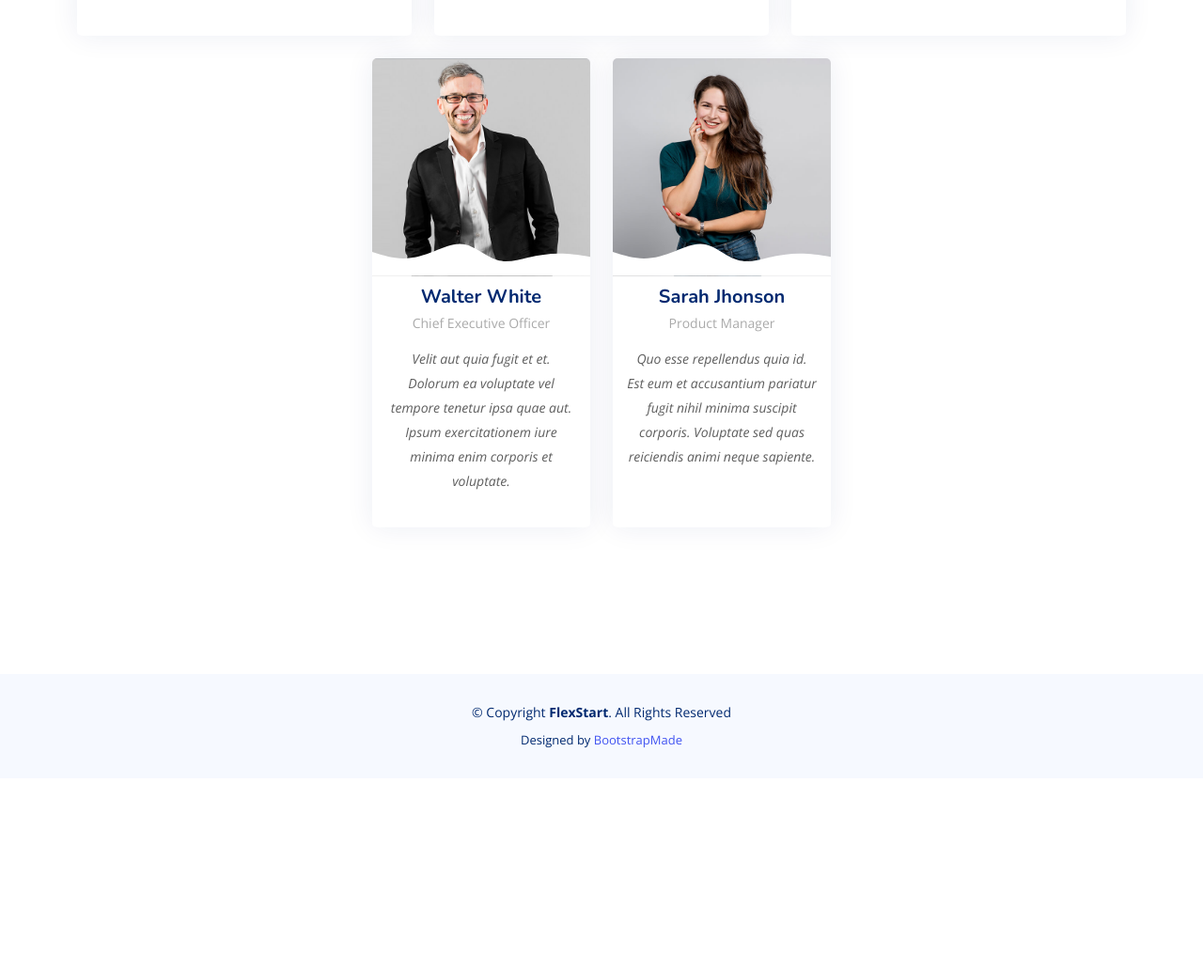
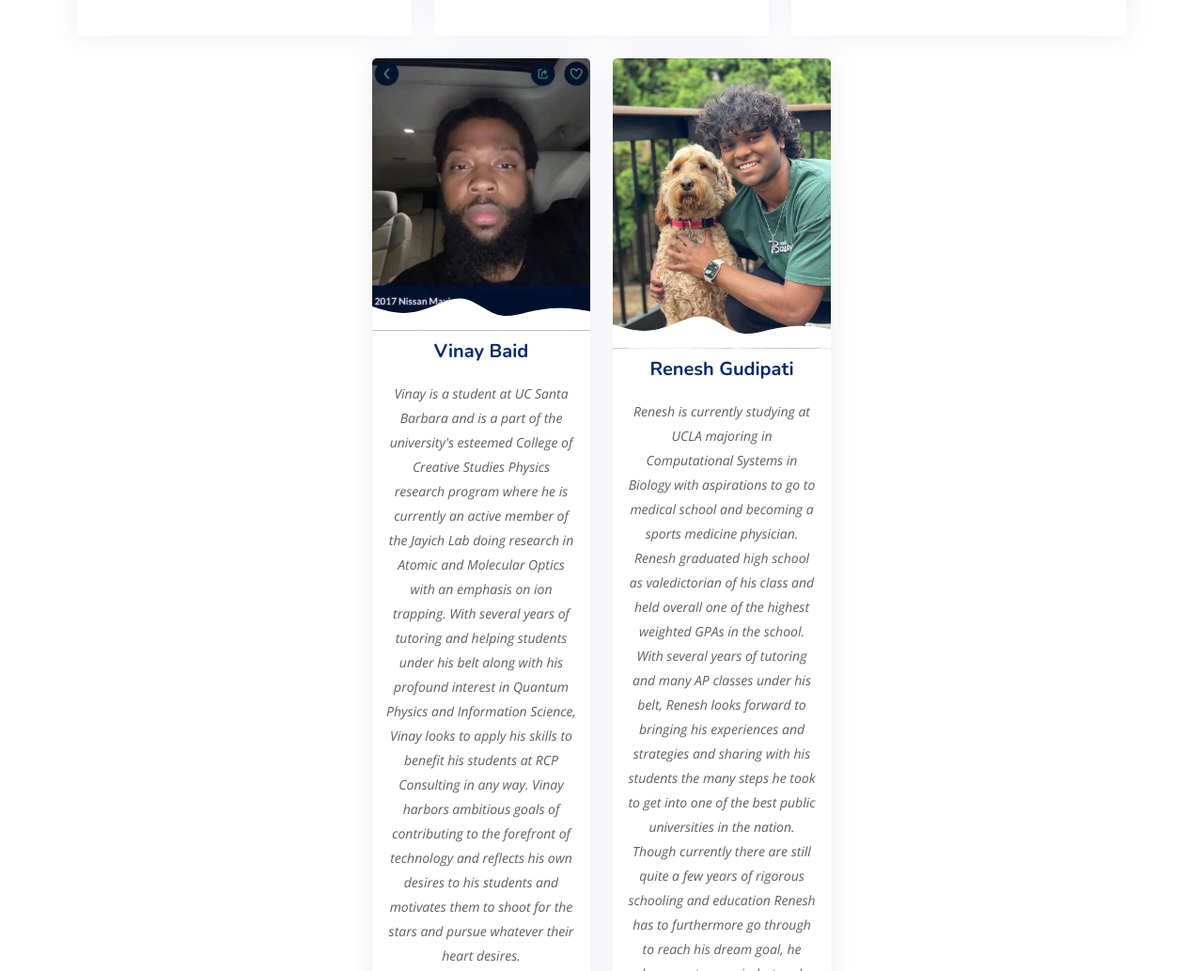
Before and after one commit to praveenksamy148/rcp_website, a plain HTML site: page team.html in a window 1280 px wide. Shown: the part 948-1981 px from the top of the page at 94% size. Before the commit the page ends 1776 px from the top, so only its background shows below. Drawn offline with nearby package versions, Linux system fonts and the light colour scheme.

Commit message:
made changes to team page on master

```diff
--- a/team.html
+++ b/team.html
@@ -124,7 +124,7 @@
           <div class="col-lg-4 col-md-4 d-flex align-items-stretch" data-aos="fade-up" data-aos-delay="300">
             <div class="member">
               <div class="member-img">
-                <img src="assets/img/team/team-3.jpg" class="img-fluid" alt="">
+                <img src="assets/img/team/profile.jpg" class="img-fluid" alt="">
                 <div class="social">
                   <a href=""><i class="bi bi-twitter"></i></a>
                   <a href=""><i class="bi bi-facebook"></i></a>
@@ -134,7 +134,7 @@
               </div>
               <div class="member-info">
                 <h4>Praveen Kandasamy </h4>
-                <span>CTO</span>
+                <!-- <span>CTO</span> -->
                 <p>	Praveen is a rising junior at San Jose State University majoring in Computer Engineering and a two time recipient of the university’s President Scholars Award. He has been tutoring students for over 7 years and specializes in Mathematics, standardized test prep, and essay proofreading. Praveen understands that each student is different from one another and adapts this into his teaching methods as he prepares a unique plan specialized for each one of his students. At RCP Consulting, Praveen looks forward to engaging with his students and helping them accomplish their academic dreams through revision and personalized attention.
                 </p>
               </div>
@@ -152,7 +152,7 @@
           <div class="col-lg-6 col-md-6 d-flex align-items-stretch" data-aos="fade-up" data-aos-delay="400">
             <div class="member">
               <div class="member-img">
-                <img src="assets/img/team/team-1.jpg" class="img-fluid" alt="">
+                <img src="assets/img/team/blackGuy.jpg" class="img-fluid" alt="">
                 <div class="social">
                   <a href=""><i class="bi bi-twitter"></i></a>
                   <a href=""><i class="bi bi-facebook"></i></a>
@@ -161,9 +161,10 @@
                 </div>
               </div>
               <div class="member-info">
-                <h4>Walter White</h4>
-                <span>Chief Executive Officer</span>
-                <p>Velit aut quia fugit et et. Dolorum ea voluptate vel tempore tenetur ipsa quae aut. Ipsum exercitationem iure minima enim corporis et voluptate.</p>
+                <h4>Vinay Baid </h4>
+                <!-- <span>Chief Executive Officer</span> -->
+                <p>Vinay is a student at UC Santa Barbara and is a part of the university's esteemed College of Creative Studies Physics research program where he is currently an active member of the Jayich Lab doing research in Atomic and Molecular Optics with an emphasis on ion trapping. With several years of tutoring and helping students under his belt along with his profound interest in Quantum Physics and Information Science, Vinay looks to apply his skills to benefit his students at RCP Consulting in any way. Vinay harbors ambitious goals of contributing to the forefront of technology and reflects his own desires to his students and motivates them to shoot for the stars and pursue whatever their heart desires.
+                </p>
               </div>
             </div>
           </div>
@@ -171,7 +172,7 @@
           <div class="col-lg-6 col-md-6 d-flex align-items-stretch" data-aos="fade-up" data-aos-delay="500">
             <div class="member">
               <div class="member-img">
-                <img src="assets/img/team/team-2.jpg" class="img-fluid" alt="">
+                <img src="assets/img/team/renesh.jpg" class="img-fluid" alt="">
                 <div class="social">
                   <a href=""><i class="bi bi-twitter"></i></a>
                   <a href=""><i class="bi bi-facebook"></i></a>
@@ -180,9 +181,10 @@
                 </div>
               </div>
               <div class="member-info">
-                <h4>Sarah Jhonson</h4>
-                <span>Product Manager</span>
-                <p>Quo esse repellendus quia id. Est eum et accusantium pariatur fugit nihil minima suscipit corporis. Voluptate sed quas reiciendis animi neque sapiente.</p>
+                <h4>Renesh Gudipati</h4>
+                <!-- <span>Product Manager</span> -->
+                <p>Renesh is currently studying at UCLA majoring in Computational Systems in Biology with aspirations to go to medical school and becoming a sports medicine physician. Renesh graduated high school as valedictorian of his class and held overall one of the highest weighted GPAs in the school. With several years of tutoring and many AP classes under his belt, Renesh looks forward to bringing his experiences and strategies and sharing with his students the many steps he took to get into one of the best public universities in the nation. Though currently there are still quite a few years of rigorous schooling and education Renesh has to furthermore go through to reach his dream goal, he keeps a strong mindset and persists for anyone chasing their dreams to never be discouraged.
+                </p>
               </div>
             </div>
           </div>
```
Also changed, not shown: assets/img/team/blackGuy.jpg (added), assets/img/team/profile.jpg (added), assets/img/team/renesh.jpg (added).
